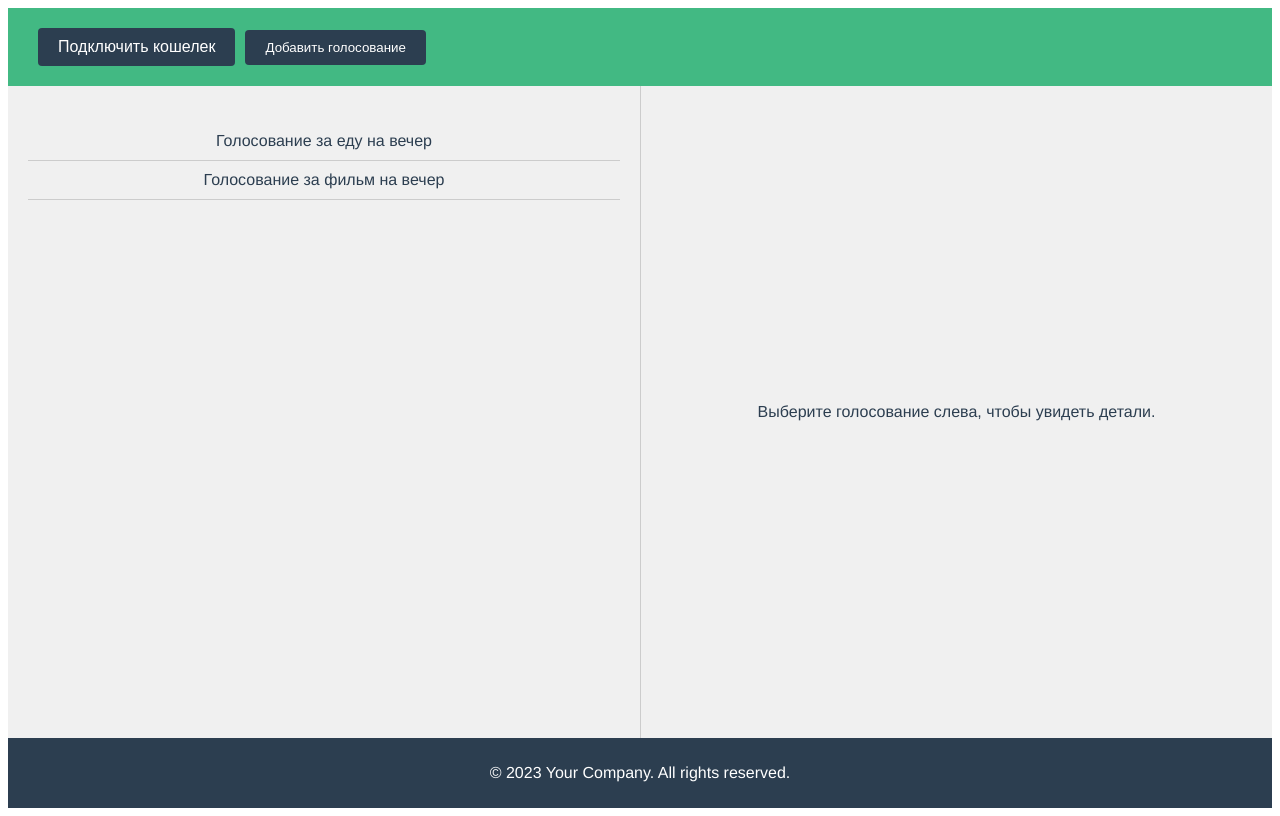
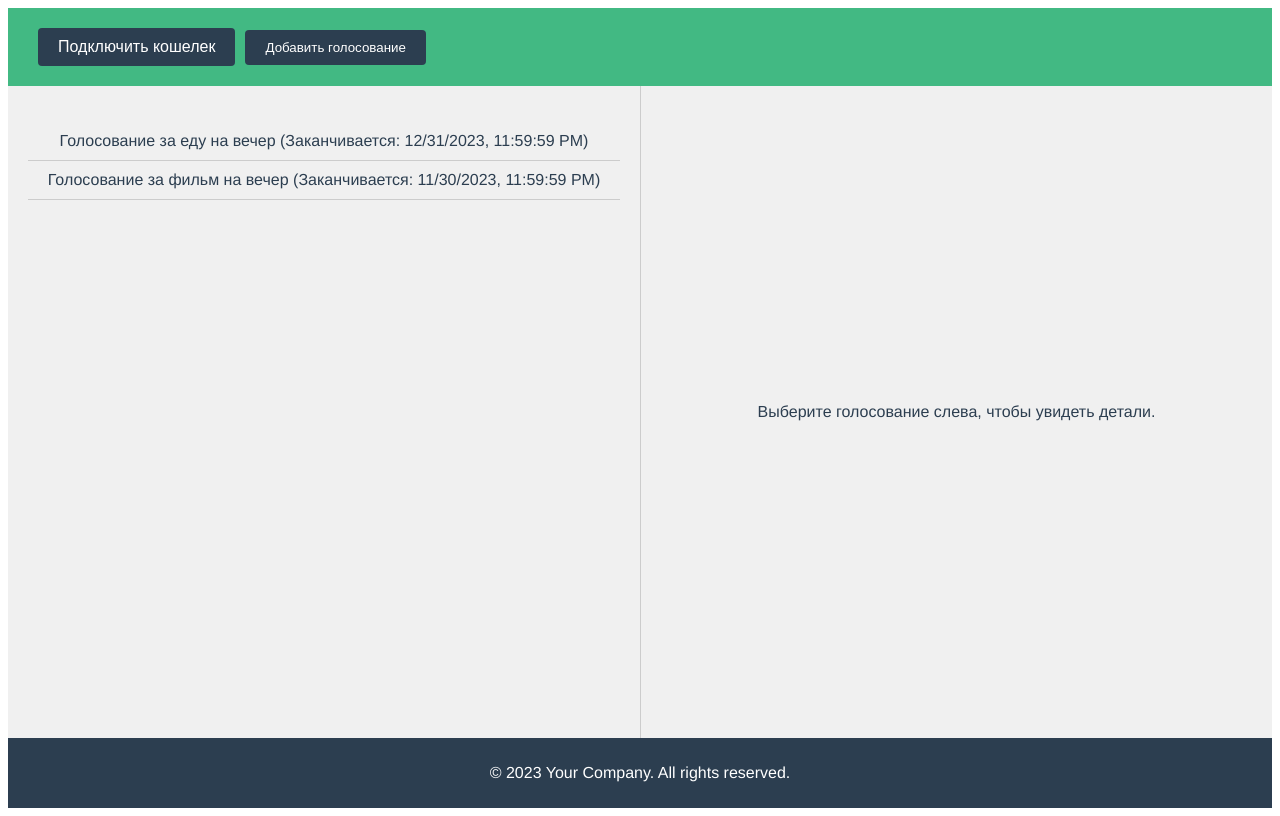
Before and after one commit to yvv4git/voting, a Vue app in the folder frontend/: page / in a window 1280 px wide. Built offline with nearby package versions, Linux system fonts and the light colour scheme.

Commit message:
Add end of voting

```diff
--- a/frontend/src/App.vue
+++ b/frontend/src/App.vue
@@ -44,11 +44,13 @@ export default {
           id: 1,
           title: "Голосование за еду на вечер",
           options: ["Пицца", "Пирожки", "Торт"],
+          votingEnd: "2023-12-31T23:59:59", // Пример даты окончания голосования
         },
         {
           id: 2,
           title: "Голосование за фильм на вечер",
           options: ["Терминатор", "Титаник", "Аватар"],
+          votingEnd: "2023-11-30T23:59:59", // Пример даты окончания голосования
         },
       ],
     };
@@ -65,7 +67,7 @@ export default {
     },
     addVoting(newVoting) {
       const newId = Math.max(...this.votings.map((v) => v.id)) + 1;
-      this.votings.push({ id: newId, ...newVoting });
+      this.votings.push({ id: newId, ...newVoting, votingEnd: "2023-12-31T23:59:59" }); // Добавляем дату окончания голосования
     },
   },
 };
--- a/frontend/src/components/VotingList.vue
+++ b/frontend/src/components/VotingList.vue
@@ -2,7 +2,7 @@
   <div class="voting-list">
     <ul>
       <li v-for="voting in votings" :key="voting.id" @click="selectVoting(voting)">
-        {{ voting.title }}
+        {{ voting.title }} (Заканчивается: {{ formatDate(voting.votingEnd) }})
       </li>
     </ul>
   </div>
@@ -20,6 +20,10 @@ export default {
   methods: {
     selectVoting(voting) {
       this.$emit("select-voting", voting);
+    },
+    formatDate(dateString) {
+      const date = new Date(dateString);
+      return date.toLocaleString();
     },
   },
 };
```
